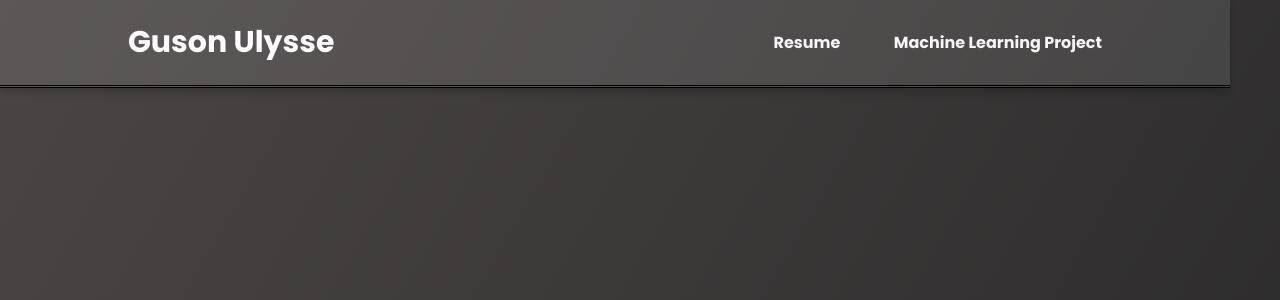
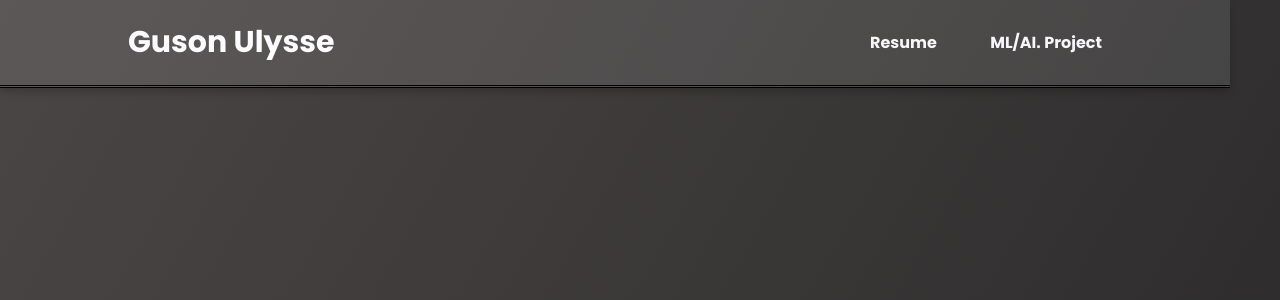
Before and after one commit to SonnyGU/Portfolio, a Django app: page / in a window 1280 px wide. Shown: the top 300 px of the page. Run offline with Django 4.2, Linux system fonts and the light colour scheme.

```diff
--- a/homepage/templates/homepage/home.html
+++ b/homepage/templates/homepage/home.html
@@ -18,7 +18,7 @@
         <a href="https://docs.google.com/document/d/1bwtSXw-FfODeTM_kKuwxpDj8MkWaQSoZLhwi863AZ8o/edit?usp=sharing"
            class="list">Resume</a>
         <a href="https://colab.research.google.com/drive/1Vx90sdC41tB-qXFVG_svyK_OD5E8dfdJ?usp=sharing"
-           class="list">Machine Learning Project</a>
+           class="list">ML/AI. Project</a>
     </nav>
 
 </header>
```
